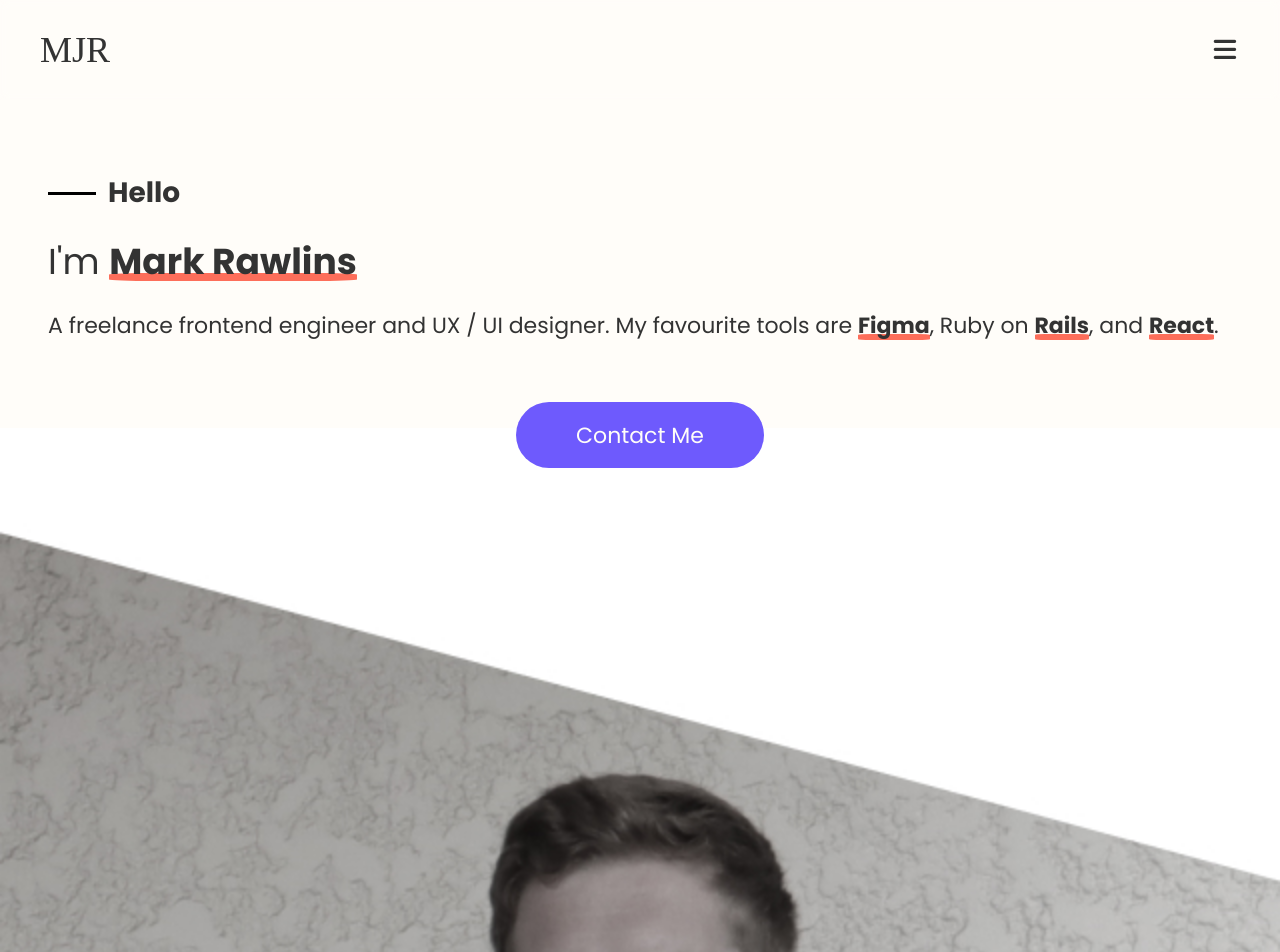
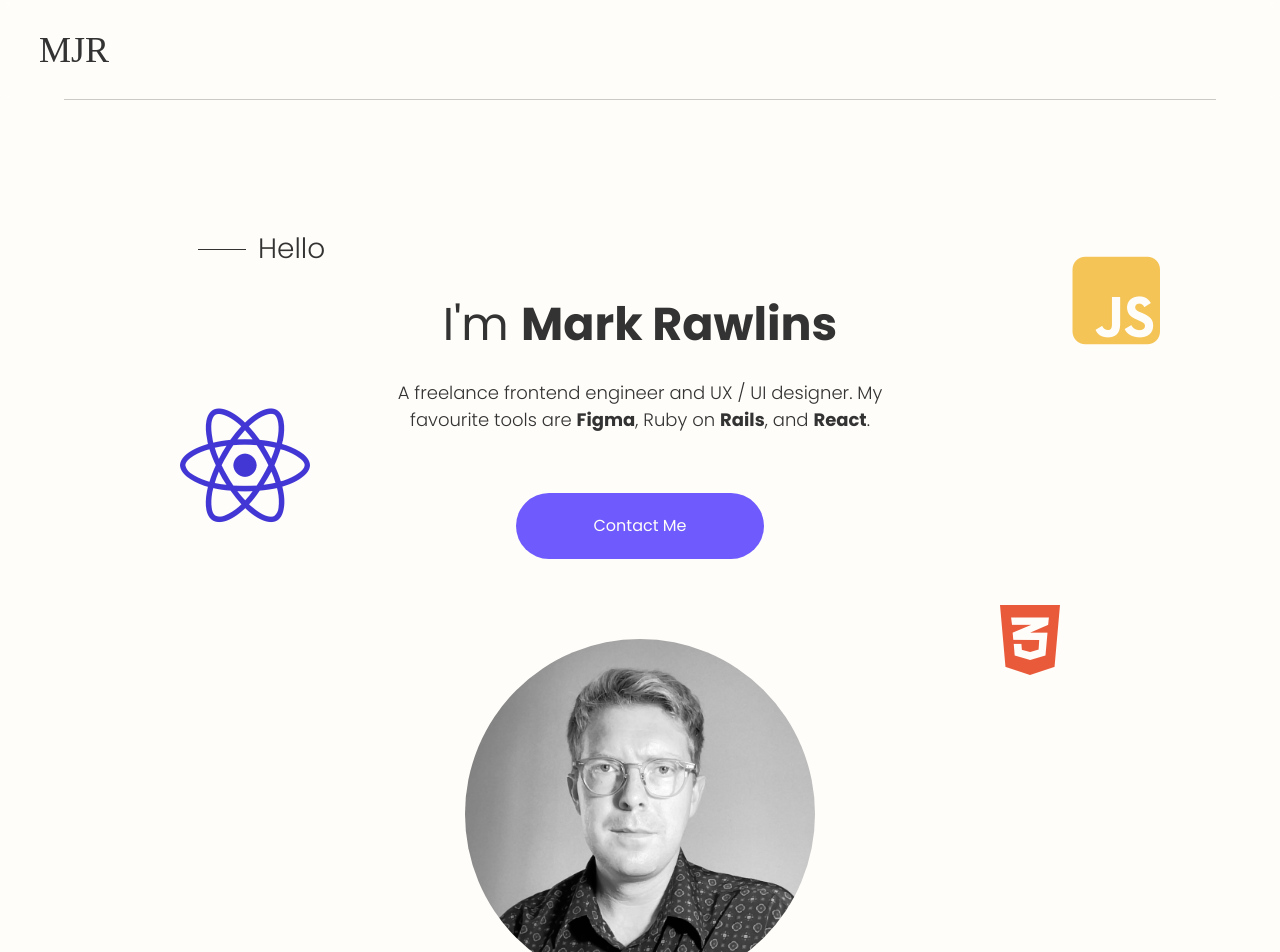
Before and after one commit to 5F8575tree/portfolio-2023-react, a React (Create React App) app: page / in a window 1280 px wide. Shown: the top 952 px of the page. Built offline with nearby package versions, Linux system fonts and the light colour scheme; a web font is replaced by a local one.

Commit message:
create draft navbar and hero for desktop version

```diff
--- a/src/header/Header.js
+++ b/src/header/Header.js
@@ -1,7 +1,9 @@
-import { useState } from "react";
+import { useState, useEffect } from "react";
 
 function Header() {
   const [isMenuOpen, setIsMenuOpen] = useState(false);
+  const [isLargeScreen, setIsLargeScreen] = useState(false);
+  const [isScrolled, setIsScrolled] = useState(false);
 
   const toggleMenu = () => {
     setIsMenuOpen(!isMenuOpen);
@@ -11,12 +13,38 @@ function Header() {
     setIsMenuOpen(false);
   };
 
+  useEffect(() => {
+    const handleResize = () => {
+      setIsLargeScreen(window.innerWidth >= 998);
+    };
+
+    const handleScroll = () => {
+      setIsScrolled(window.scrollY > 0);
+    };
+
+    window.addEventListener("resize", handleResize);
+    window.addEventListener("scroll", handleScroll);
+
+    handleResize(); // Initial check
+
+    return () => {
+      window.removeEventListener("resize", handleResize);
+      window.removeEventListener("scroll", handleScroll);
+    };
+  }, []);
+
   return (
-    <div className="header">
+    <div
+      className={`header ${isLargeScreen && "large-screen"} ${
+        isScrolled && "scrolled"
+      }`}
+    >
       <div className="logo">MJR</div>
+      {!isLargeScreen && (
         <div className="menu-toggle" onClick={toggleMenu}>
           <i className={`fas ${isMenuOpen ? "fa-times" : "fa-bars"}`}></i>
         </div>
+      )}
       <ul className={`mainMenu ${isMenuOpen ? "open" : ""}`}>
         <li>
           <a href="#top" onClick={closeMenu}>
@@ -38,9 +66,12 @@ function Header() {
             Contact
           </a>
         </li>
+        {!isLargeScreen && (
           <div className="closeMenu" onClick={toggleMenu}>
             <i className="fas fa-times"></i>
           </div>
+        )}
+        {isLargeScreen && (
           <span className="icons">
             <a
               href="https://www.linkedin.com/in/markjrawlins/"
@@ -64,6 +95,7 @@ function Header() {
               <i className="fab fa-twitter"></i>
             </a>
           </span>
+        )}
       </ul>
     </div>
   );
--- a/src/hero/Hero.js
+++ b/src/hero/Hero.js
@@ -1,4 +1,32 @@
+import { useState, useEffect } from "react";
+
 function Hero() {
+  const [isLargeScreen, setIsLargeScreen] = useState(false);
+  const [shouldFadeIcons, setShouldFadeIcons] = useState(false);
+
+  useEffect(() => {
+    const handleResize = () => {
+      setIsLargeScreen(window.innerWidth >= 998);
+    };
+
+    const handleScroll = () => {
+      if (window.scrollY > 0) {
+        setShouldFadeIcons(true);
+      } else {
+        setShouldFadeIcons(false);
+      }
+    };
+
+    window.addEventListener("resize", handleResize);
+    window.addEventListener("scroll", handleScroll);
+    handleResize(); // Initial check
+
+    return () => {
+      window.removeEventListener("resize", handleResize);
+      window.removeEventListener("scroll", handleScroll);
+    };
+  }, []);
+
   return (
     <div className="hero">
       <div className="hero_top">
@@ -23,13 +51,31 @@ function Hero() {
         >
           <p>Contact Me</p>
         </a>
+        {isLargeScreen && (
+          <div className={`hero_icons ${shouldFadeIcons ? "fade-out" : ""}`}>
+            <i className="fa-brands fa-react"></i>
+            <i className="fa-brands fa-square-js"></i>
+            <i className="fa-brands fa-css3-alt"></i>
+          </div>
+        )}
       </div>
-      <img
-        className="hero_image"
-        src="../../portfolio-photo.jpg"
-        alt="Mark Rawlins' head with plain background in grey scale"
-        id="skills"
-      />
+      {isLargeScreen ? (
+        <div className="hero_image_container">
+          <img
+            className="hero_image"
+            src="../../seriousFace.jpeg"
+            alt="Mark Rawlins' head in greyscale"
+            id="skills"
+          />
+        </div>
+      ) : (
+        <img
+          className="hero_image"
+          src="../../portfolio-photo.jpg"
+          alt="Mark Rawlins' head with plain background in greyscale"
+          id="skills"
+        />
+      )}
     </div>
   );
 }
--- a/src/index.css
+++ b/src/index.css
@@ -63,7 +63,7 @@ code {
     font-size: 22px;
   }
   .hero_btn {
-    font-size: 22px;
+    font-size: 16px;
     margin-top: 60px;
     margin-bottom: -40px;
     z-index: 99;
@@ -129,3 +129,180 @@ code {
     font-size: 3rem;
   }
 }
+
+@media screen and (min-width: 998px) {
+  .header {
+    padding: 20px 39px;
+  }
+
+  .header.scrolled {
+    border-bottom: 0;
+  }
+
+  .header::after {
+    content: "";
+    position: absolute;
+    bottom: 0;
+    left: 50%;
+    transform: translateX(-50%);
+    width: 90%;
+    height: 1px;
+    background-color: rgba(
+      0,
+      0,
+      0,
+      0.2
+    ); /* Set the border color with slight opacity */
+    transition: opacity 0.3s ease; /* Add transition for opacity */
+  }
+
+  .header.scrolled::after {
+    opacity: 0; /* Hide the pseudo-element when header is scrolled */
+  }
+
+  .menu-toggle {
+    display: none; /* Hide the toggle menu button on larger screens */
+  }
+
+  .mainMenu {
+    height: auto;
+    width: auto;
+    position: relative;
+    top: 0;
+    display: flex;
+    flex-direction: row;
+    list-style: none;
+    background-color: #fffdf9;
+  }
+
+  .mainMenu li {
+    margin-right: 20px;
+  }
+
+  .mainMenu li a {
+    color: #888;
+    text-decoration: none;
+    font-size: 16px;
+    padding: 10px;
+    transition: color 0.5s ease, border-bottom 0.3s ease-in;
+    text-transform: none;
+    padding-bottom: 12px;
+  }
+
+  .mainMenu li a:hover {
+    font-size: 16px;
+    color: #fd6e5a;
+    border-bottom: 1px solid #fd6e5a;
+    padding-bottom: 11px;
+  }
+
+  .icons {
+    display: none; /* Hide the icons on larger screens */
+  }
+
+  /* HERO */
+  .hero {
+    justify-content: center;
+    align-items: center;
+    margin: auto 150px;
+  }
+  .hero_top {
+    padding: 80px 48px 40px 48px;
+    margin-top: 48px;
+    text-align: center;
+  }
+  .hero_line {
+    width: 48px;
+    height: 1px;
+    background-color: #333;
+  }
+  .hero_hello {
+    font-size: 28px;
+    font-weight: 300;
+  }
+  .hero_title {
+    font-size: 46px;
+  }
+  .hero_intro {
+    font-size: 18px;
+    font-weight: 300;
+    margin-top: 34px;
+    margin-bottom: 45px;
+    margin: auto 175px;
+  }
+  .underline::before {
+    display: none;
+  }
+  .underline--small:before {
+    display: none;
+  }
+
+  /* ICONS */
+  .hero_icons {
+    font-size: 80px;
+    transition: opacity 1.5s ease;
+  }
+
+  .fa-react {
+    color: #4237d5;
+    position: fixed;
+    top: 400px;
+    left: 180px;
+    opacity: 1;
+    font-size: 130px;
+  }
+
+  .fa-square-js {
+    color: #f4c456;
+    position: fixed;
+    top: 250px;
+    right: 120px;
+    opacity: 1;
+    font-size: 100px;
+  }
+
+  .fa-css3-alt {
+    color: #e95a3a;
+    position: fixed;
+    top: 600px;
+    right: 220px;
+    opacity: 1;
+  }
+
+  .hero_icons.fade-out {
+    opacity: 0;
+  }
+
+  /* BUTTON */
+  .hero_btn {
+    font-size: 16px;
+    font-weight: 400;
+    line-height: 24px;
+    z-index: 99;
+    margin-top: 60px;
+    margin-bottom: 0px;
+  }
+  .hero_btn:hover {
+    background-color: #fffdf9;
+    color: #6e5afd;
+    border: 1px solid #6e5afd;
+    cursor: pointer;
+  }
+
+  .hero_image_container {
+    margin-top: 40px;
+    display: flex;
+    justify-content: center;
+    align-items: center;
+    height: 350px;
+    width: 350px;
+    border-radius: 50%;
+    overflow: hidden;
+  }
+
+  .hero_image {
+    height: 100%;
+    width: 100%;
+    object-fit: cover;
+  }
+}
```
Also changed, not shown: public/seriousFace.jpeg (added). Lines whose indentation alone changed are shown as unchanged.
